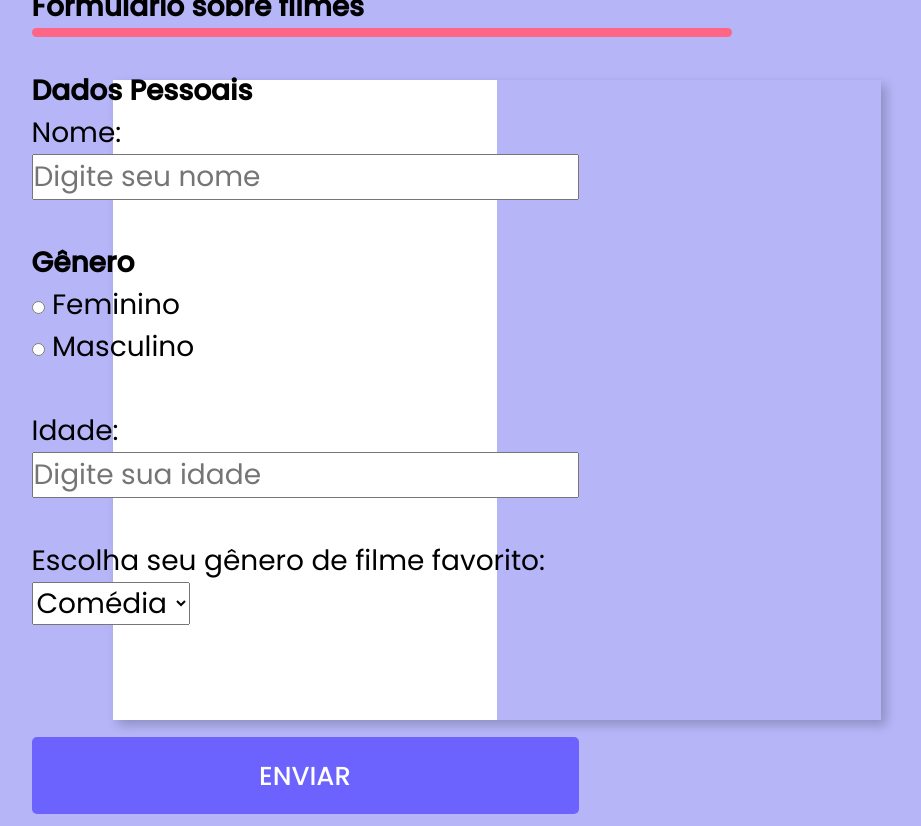
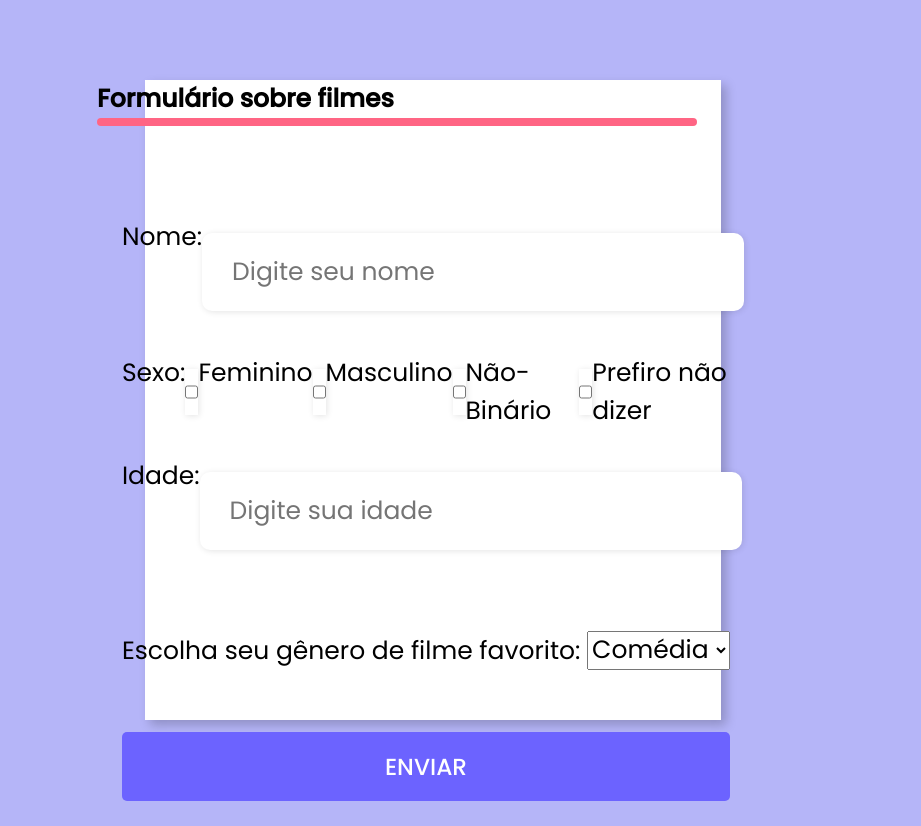
Before and after one commit to CynGL/formulario-atv, a PHP site: page /pag2.html in a window 1280 px wide. Shown: the whole page, without its empty margins (143-1064 px from the left). Run offline with PHP 8.4, Linux system fonts and the light colour scheme.

Commit message:
Formulário em processo

```diff
--- a/assets/css/styleform.css
+++ b/assets/css/styleform.css
@@ -2,13 +2,13 @@
 * {
 	padding: 0;
 	margin: 0;
-	font-size: 28px;
+	font-size: 25px;
 	box-sizing: border-box;
 	font-family: 'Poppins', sans-serif;
 }
 
 body {
-	width: 100%;
+	width: 90%;
 	height: 100vh;
 	display: flex;
 	justify-content: center;
@@ -17,34 +17,13 @@ body {
 }
 
 .container {
-	width: 60%;
+	width: 50%;
 	height: 80vh;
 	display: flex;
+	justify-content: center;
+	background-color: #fff;
 	box-shadow: 5px 5px 10px rgba(0, 0, 0, .212);
 
-}
-
-.form {
-	width: 50%;
-	display: flex;
-	justify-content: center;
-	align-items: center;
-	flex-direction: column;
-	background-color: #fff;
-	padding: 3rem;
-}
-
-
-
-.form-header h1::after {
-	content: "";
-	display: block;
-	width: 25rem;
-	height: 0.3rem;
-	background-color: #FF6584;
-	margin: 0 auto;
-	position: absolute;
-	border-radius: 10px;
 }
 
 .container-button button {
@@ -62,9 +41,52 @@ body {
 
 }
 
+.form-header {
+	margin-bottom: 3rem;
+	display: flex;
+	justify-content: space-between;
+}
+
+.form-header h1::after {
+	content: "";
+	display: block;
+	width: 24rem;
+	height: 0.3rem;
+	background-color: #FF6584;
+	margin: 0 auto;
+	position: absolute;
+	border-radius: 10px;
+}
+
+
+
+
+
 .container-button button a {
 	text-decoration: none;
 	font-size: 0.93rem;
 	font-weight: 500;
 	color: #fff;
 }
+
+.input-group {
+	border-radius: 0px 0px 0px 0px;
+	display: flex;
+	flex-wrap: wrap;
+	justify-content: space-between;
+	padding: 1rem;
+
+}
+
+.input-box {
+	display: flex;
+	margin-bottom: 1.1rem;
+}
+
+.input-box input {
+	margin: 0.6rem 0;
+	padding: 0.8rem 1.2rem;
+	border: none;
+	border-radius: 10px;
+	box-shadow: 1px 1px 6px #0000001c;
+}
--- a/pag2.html
+++ b/pag2.html
@@ -7,6 +7,7 @@
 	<title>Formulário testando 123</title>
 </head>
 <body>
+
 	<div class="container">
 
 		<div class="form">
@@ -14,66 +15,57 @@
 				<div class="form-header">
 					<div class="title">
 						<h1>Formulário sobre filmes</h1>
-						<br>
 					</div>
 				</div>
 
 
 				<div class="input-group">
 					<div class="input-box">
-					<h3>Dados Pessoais</h2>
-						<label for="email">Nome:</label>
-						<input id="nome" type="text" name="nome" placeholder="Digite seu nome" maxlength="50">
-						<br><br>
-					</div>
-					<div class="gender-inputs">
-						<div class="gender-title">
-							<h3>Gênero</h6>
-						</div>
 
-						<div class="gender-group">
-							<div class="gender-input">
-								<input type="radio" id="female" name="gênero" required>
-								<label for="female">Feminino</label>
-							</div>
-						</div>
-
-						<div class="gender-group">
-							<div class="gender-input">
-								<input type="radio" id="male" name="gênero" required>
-								<label for="male">Masculino</label>
-								<br><br>
-							</div>
-						</div>
+						<label for="nome">Nome: </label>
+						<input id="name" type="text" name="nome" placeholder="Digite seu nome" maxlength="2" required> <br><br>
 					</div>
 					<div class="input-box">
-						<label for="idade">Idade:</label>
-						<input id="age" type="text" name="idade" placeholder="Digite sua idade" maxlength="2">
-						<br><br>
+						<label for="genero">Sexo: </label>
+						<br>
+						<input id="gender" type="checkbox" name="genero" required><label>Feminino</label>
+						<br>
+						<input id="gender" type="checkbox" name="genero" required><label>Masculino</label>
+						<br>
+						<input id="gender" type="checkbox" name="genero" required><label>Não-Binário</label>
+						<br>
+						<input id="gender" type="checkbox" name="genero" required><label>Prefiro não dizer</label>
+
+
 					</div>
-					<div class="select">
+					<div class="input-box">
+						<br>
+						<label>Idade:</label>
+						<input type="text" name="idade" placeholder="Digite sua idade" maxlength="2" required >
+					</div>
+					<div class="input-option">
+						<br>
 						Escolha seu gênero de filme favorito: <select name="gênero">
 					<option value="comed">Comédia</option>
 					<option value="roman">Romance</option>
 					<option value="terr">Terror</option>
 					<option value="fic">Ficção</option>
-						<option value="mus">Musical</option>
-						<option value="aven">Aventura</option>
-						<option value="aca">Ação</option>
+					<option value="fic">Musical</option>
+					<option value="fic">Aventura</option>
+					<option value="fic">Ação</option>
 					<option value="dra">Drama</option>
 					<option value="fan">Fantasia</option>
 					<option value="susp">Suspense</option>
 
-		</select> <br><br>
-					</div>
+						</select>
 
 					<div class="container-button">
 					<button><a href="#">ENVIAR</a></button>
 					</div>
-
+				</div>
 			</form>
-
 		</div>
 	</div>
+
 </body>
 </html>
```
Lines whose indentation alone changed are shown as unchanged.
